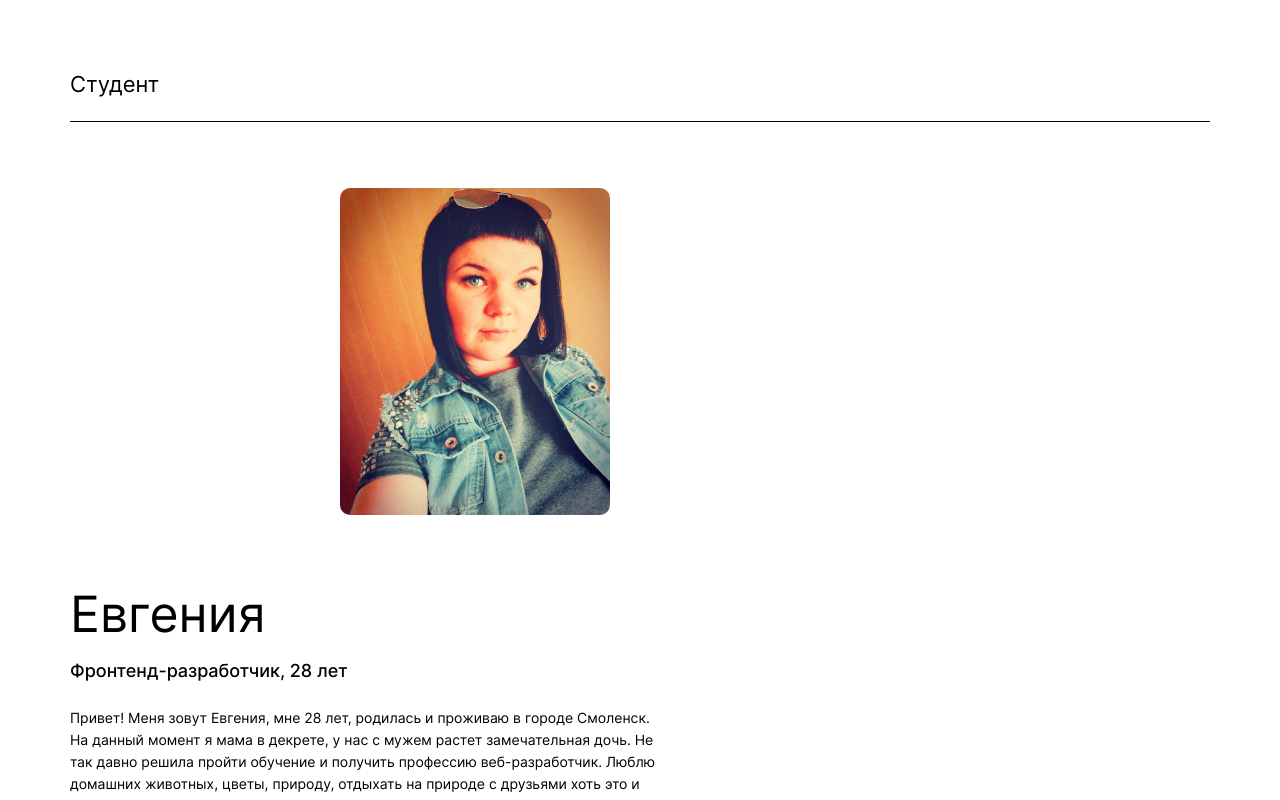
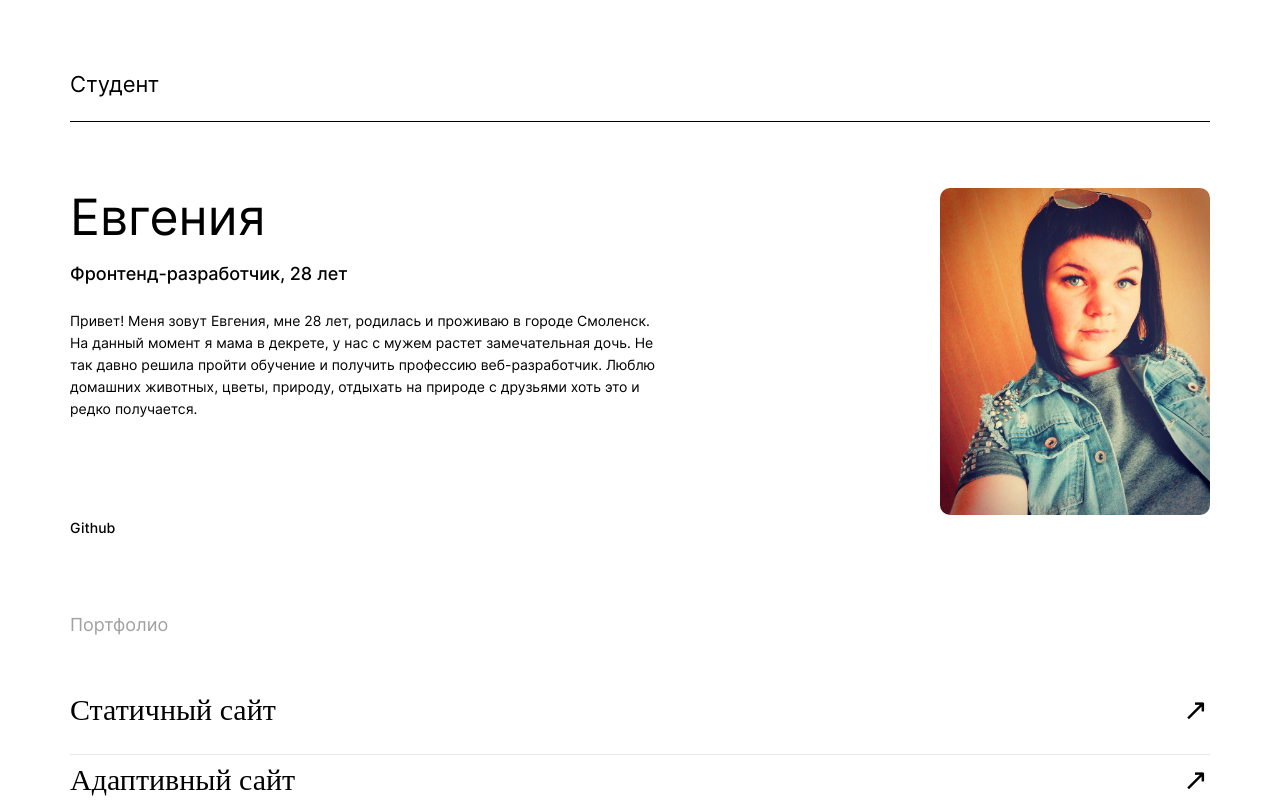
Before and after one commit to Evgeshka1103/movies-explorer-frontend, a React (Create React App) app: page / in a window 1280 px wide. Shown: the part 1920-2720 px from the top of the page. Built offline with nearby package versions, Linux system fonts and the light colour scheme.

Commit message:
block student

```diff
--- a/src/components/Main/AboutMe/AboutMe.css
+++ b/src/components/Main/AboutMe/AboutMe.css
@@ -28,6 +28,13 @@
 
 .about__me_block {
   display: flex;
+  justify-content: space-between;
+}
+
+.about__me_block-student{
+  display: flex;
+  flex-direction: column;
+  position: absolute;
 }
 
 .about__me_name {
@@ -72,7 +79,7 @@
 
 .about__me_photo {
   width: 100%;
-  margin: 66px 0 0 270px;
+  margin: 66px 0 0 870px;
   max-width: 270px;
   height: 327px;
   border-radius: 10px;
@@ -90,6 +97,7 @@
   .about__me_container {
     padding: 0 50px;
   }
+
 
   .about__me_name {
     font-size: 40px;
@@ -113,7 +121,7 @@
     width: 100%;
     max-width: 255px;
     height: 307px;
-    margin: 66px 0 0 49px;
+    margin: 66px 0 0 413px;
   }
 }
 
@@ -130,12 +138,21 @@
 
   .about__me_container {
     padding: 0 14px;
+    height: 1198px;
   }
 
 .about__me_block{
   display: flex;
   flex-direction: column;
+  height: 654px;
 
+}
+
+.about__me_block-student{
+  display: flex;
+  flex-direction: column;
+  position: absolute;
+  margin-top: 452px;
 }
 
   .about__me_name {
--- a/src/components/Main/AboutMe/AboutMe.js
+++ b/src/components/Main/AboutMe/AboutMe.js
@@ -10,8 +10,8 @@ export default function AboutMe() {
         <h4 className="about__me_title">Студент</h4>
         <div className="about__me_line"></div>
         <div className="about__me_block">
-          <div className="about__me_student">
           <img src={photo} alt="Фотография" className="about__me_photo" />
+          <div className="about__me_block-student">
             <h5 className="about__me_name">Евгения</h5>
             <h6 className="about__me_about">Фронтенд-разработчик, 28 лет</h6>
             <p className="about__me_info">
@@ -29,11 +29,12 @@ export default function AboutMe() {
             >
               Github
             </Link>
-          </div>
+            </div>
 
         </div>
         <Portfolio />
       </div>
+
     </section>
   );
 }
--- a/src/components/Main/Portfolio/Portfolio.css
+++ b/src/components/Main/Portfolio/Portfolio.css
@@ -1,7 +1,6 @@
 .portfolio {
   width: 100%;
   max-width: 1280px;
-  min-width: 320px;
   margin: 0 auto;
 }
 
@@ -91,6 +90,7 @@
 }
 
 @media screen and (max-width: 320px) {
+
   .portfolio__title {
     font-size: 14px;
     margin-top: 70px;
```
